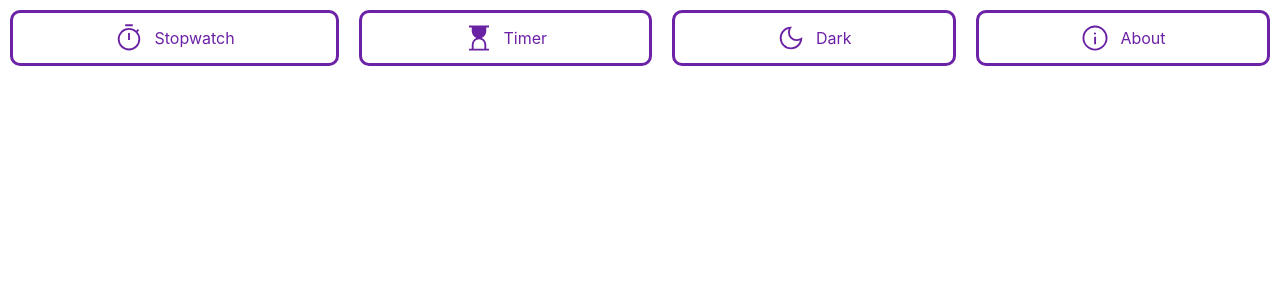
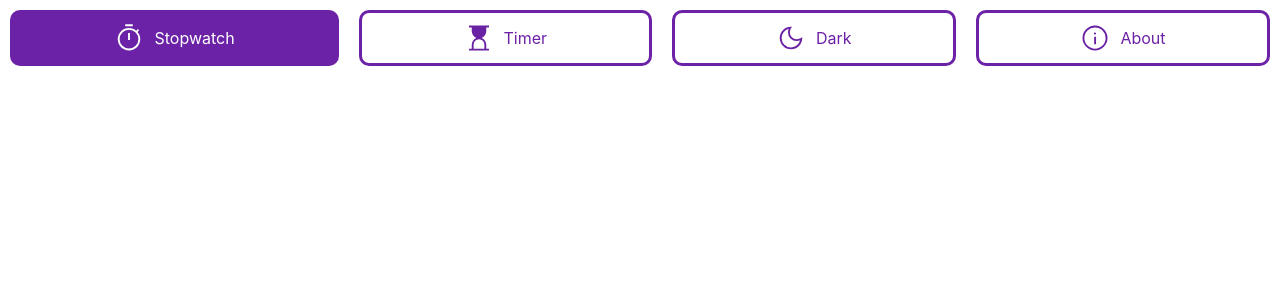
Before and after one commit to Diaa-E/stopwatch, a React (Vite) app: page / in a window 1280 px wide. Shown: the top 300 px of the page. Built offline with nearby package versions, Linux system fonts and the light colour scheme.

Commit message:
Mark active tab

```diff
--- a/src/App.jsx
+++ b/src/App.jsx
@@ -27,6 +27,7 @@ function App({useDarkMode}) {
   return (
     <div id='main' role='main' className={`common ${darkMode? "dark" : "light"} main`}>
       <NavBar
+        activeTab={activeTab}
         darkMode={darkMode}
         toggleDarkMode={toggleDarkMode}
         changeActiveTab={changeActiveTab}
--- a/src/components/NavBar.jsx
+++ b/src/components/NavBar.jsx
@@ -3,7 +3,7 @@ import { iconBarrel } from "../iconBarrel";
 import { tabs } from "../tabs";
 import "../styles/NavBar.css";
 
-export default function NavBar({changeActiveTab, darkMode, toggleDarkMode})
+export default function NavBar({activeTab, changeActiveTab, darkMode, toggleDarkMode})
 {
     return (
         <>
@@ -12,11 +12,13 @@ export default function NavBar({changeActiveTab, darkMode, toggleDarkMode})
                     iconPath={iconBarrel.stopwatch}
                     text={"Stopwatch"}
                     onClick={() => changeActiveTab(tabs.stopwatch)}
+                    active={activeTab === tabs.stopwatch}
                 />
                 <TabButton
                     iconPath={iconBarrel.timer}
                     text={"Timer"}
                     onClick={() => changeActiveTab(tabs.timer)}
+                    active={activeTab === tabs.timer}
                 />
                 <TabButton
                     iconPath={darkMode ? iconBarrel.light : iconBarrel.dark}
@@ -27,6 +29,7 @@ export default function NavBar({changeActiveTab, darkMode, toggleDarkMode})
                     iconPath={iconBarrel.about}
                     text={"About"}
                     onClick={() => changeActiveTab(tabs.about)}
+                    active={activeTab === tabs.about}
                 />
             </nav>
         </>
--- a/src/components/TabButton.jsx
+++ b/src/components/TabButton.jsx
@@ -1,10 +1,10 @@
 import "../styles/TabButton.css";
 
-export default function TabButton({text, iconPath, onClick})
+export default function TabButton({active, text, iconPath, onClick})
 {
     return (
         <>
-            <button className="tab-button" onClick={onClick} role="tab">
+            <button className={`tab-button ${active ? "active" : ""}`} onClick={onClick} role="tab">
                 <img src={iconPath} alt={`${text}'s tab icon`}/>
                 {text}
             </button>
--- a/src/styles/TabButton.css
+++ b/src/styles/TabButton.css
@@ -26,3 +26,12 @@
 .tab-button:hover>img{
     filter: var(--icon-bg);
 }
+
+.active{
+    background-color: var(--accent);
+    color: var(--bg);
+}
+
+.active>img{
+    filter: var(--icon-bg);
+}
```
